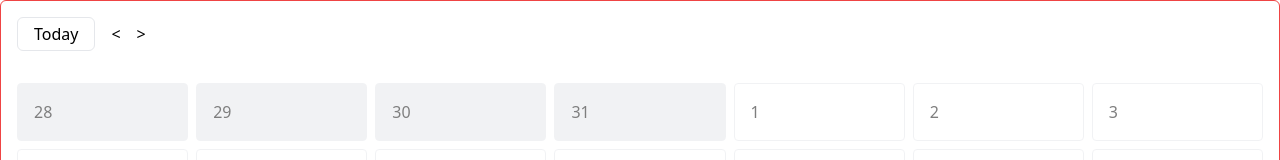
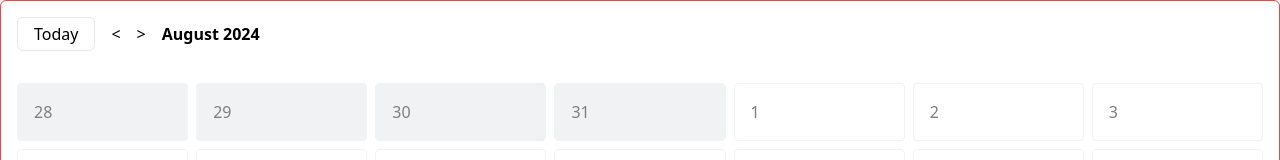
Before and after one commit to ScaxCodes/cc-calendar, a React (Vite) app: page / in a window 1280 px wide. Shown: the top 160 px of the page. Built offline with nearby package versions, Linux system fonts and the light colour scheme.

Commit message:
Lift state and add functionality to navigation bar

```diff
--- a/src/components/Calendar.tsx
+++ b/src/components/Calendar.tsx
@@ -15,10 +15,15 @@ import {
 import { useState } from "react";
 
 export function Calendar() {
+  const [currentMonth, setCurrentMonth] = useState(new Date());
+
   return (
     <div className="border border-red-500 rounded-md max-w-[1500px] m-auto">
-      <Navigation />
-      <Month />
+      <Navigation
+        currentMonth={currentMonth}
+        setCurrentMonth={setCurrentMonth}
+      />
+      <Month currentMonth={currentMonth} />
       <AddEventModal />
       <EventDetailsModal />
       <ViewMoreModal />
@@ -26,22 +31,34 @@ export function Calendar() {
   );
 }
 
-function Navigation() {
+function Navigation({
+  currentMonth,
+  setCurrentMonth,
+}: {
+  currentMonth: Date;
+  setCurrentMonth: React.Dispatch<React.SetStateAction<Date>>;
+}) {
+  const handlePreviousMonth = () => {
+    setCurrentMonth(subMonths(currentMonth, 1));
+  };
+
+  const handleNextMonth = () => {
+    setCurrentMonth(addMonths(currentMonth, 1));
+  };
+
   return (
     <nav className="flex items-center gap-4 my-4 ml-4">
       <button className="px-4 py-1 border rounded-md hover:bg-gray-400">
         Today
       </button>
-      <button>&lt;</button>
-      <button>&gt;</button>
-      {/* <span className="font-semibold">{format(today, "MMMM yyyy")}</span> */}
+      <button onClick={handlePreviousMonth}>&lt;</button>
+      <button onClick={handleNextMonth}>&gt;</button>
+      <span className="font-semibold">{format(currentMonth, "MMMM yyyy")}</span>
     </nav>
   );
 }
 
-function Month() {
-  const [currentMonth, setCurrentMonth] = useState(new Date());
-
+function Month({ currentMonth }: { currentMonth: Date }) {
   const today = new Date();
   const startDate = startOfMonth(currentMonth);
   const endDate = endOfMonth(currentMonth);
@@ -54,14 +71,6 @@ function Month() {
     days.push(day);
     day = addDays(day, 1);
   }
-
-  const handlePreviousMonth = () => {
-    setCurrentMonth(subMonths(currentMonth, 1));
-  };
-
-  const handleNextMonth = () => {
-    setCurrentMonth(addMonths(currentMonth, 1));
-  };
 
   return (
     <main className="p-4">
```
